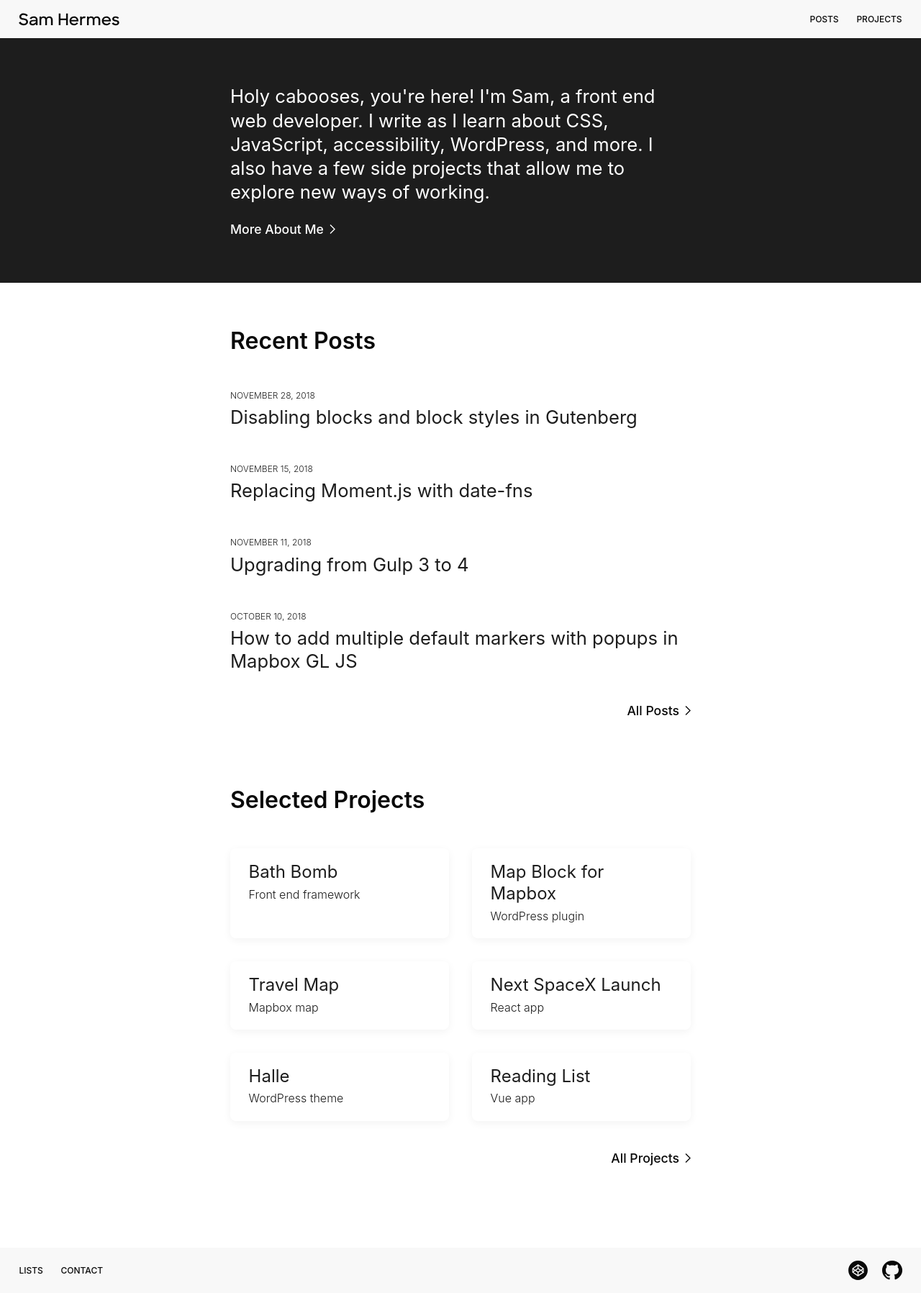
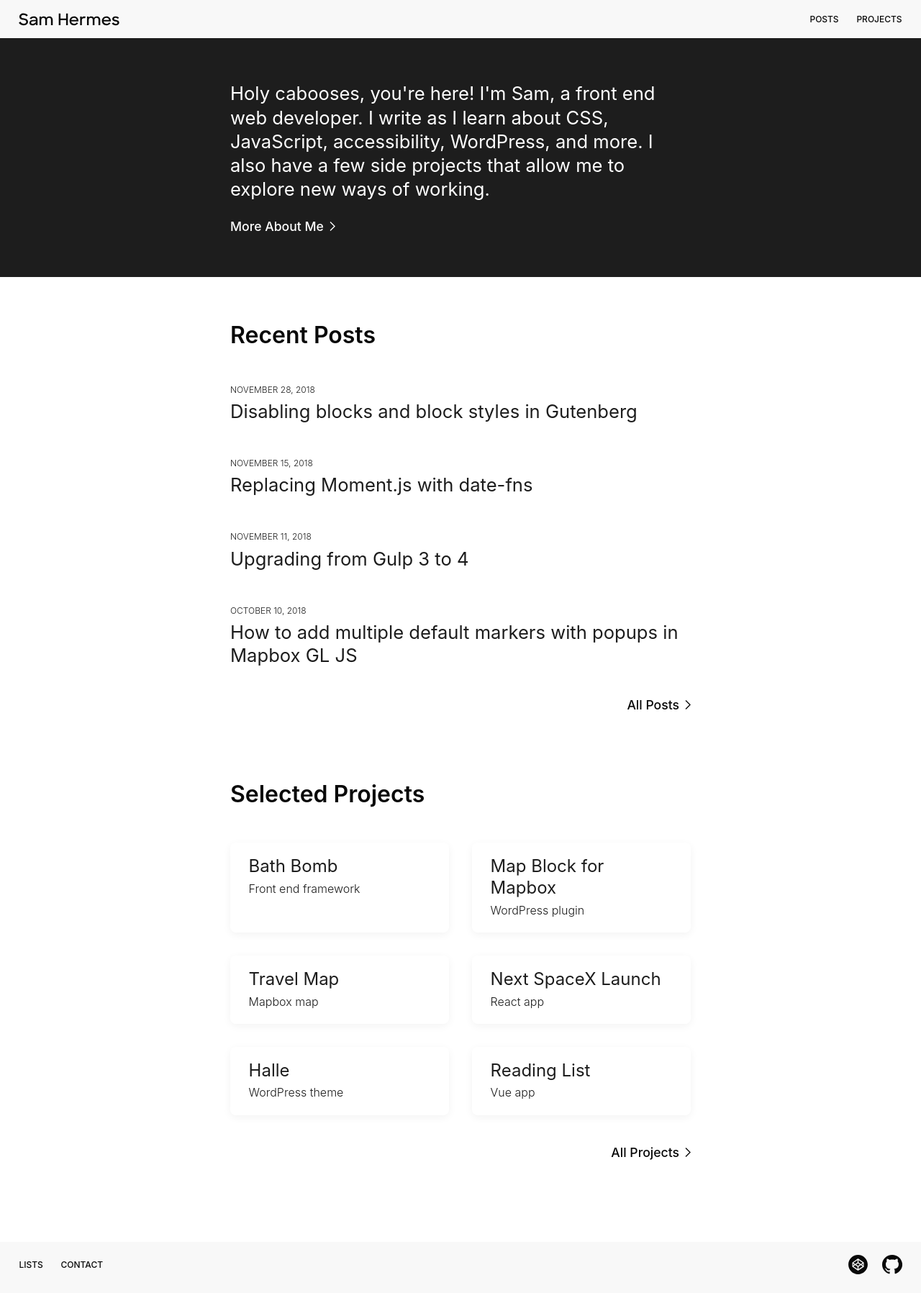
Before and after one commit to samhermes/samhermes.github.io, a Jekyll site: the page built from index.md, in a window 1280 px wide. Shown: the whole page at 72% size. Built offline with Jekyll 4.4.1, drawn with Linux system fonts in a browser that asks for light colours.

Commit message:
Some responsive adjustments to the intro

```diff
--- a/_sass/_home.scss
+++ b/_sass/_home.scss
@@ -7,16 +7,24 @@
         .intro-text {
             max-width: 40em;
             margin: 0 auto;
-            padding: 4em 0;
+            padding: 3em 0;
             width: 90%;
+
+            @media screen and (min-width: 28.125em) {
+                padding: 3.75em 0;
+            }
         }
 
         p {
-            font-size: 1.6rem;
+            font-size: 1.3rem;
             font-weight: 400;
             margin: 0 0 1.5rem;
             line-height: 1.3;
             color: #fff;
+
+            @media screen and (min-width: 28.125em) {
+                font-size: 1.6rem;
+            }
         }
 
         .cta {
```
